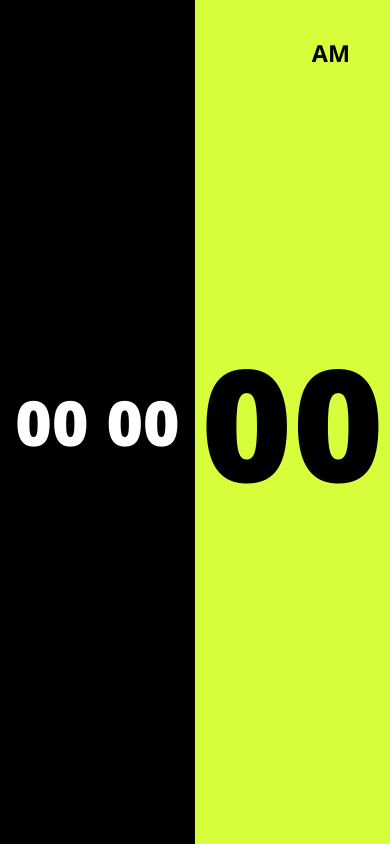
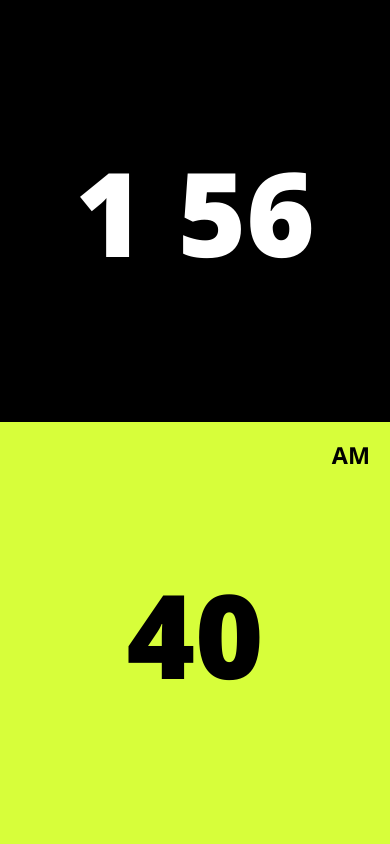
Before and after one commit to JohamSMC/responsiveDigitalClock, a plain HTML site: page index.html in a window 390 px wide. Drawn offline with nearby package versions, Linux system fonts and the light colour scheme.

Commit message:
step Seven

```diff
--- a/index.html
+++ b/index.html
@@ -1,5 +1,6 @@
 <!DOCTYPE html>
 <html lang="en">
+
 <head>
     <meta charset="UTF-8">
     <meta name="viewport" content="width=device-width, initial-scale=1.0">
@@ -7,6 +8,7 @@
     <link rel="stylesheet" href="style.css">
     <title>Responsive Digital Clock</title>
 </head>
+
 <body>
     <section>
         <div class="sec sec1">
@@ -19,5 +21,7 @@
             <span id="ampm">AM</span>
         </div>
     </section>
+    <script src="script.js"></script>
 </body>
+
 </html>
--- /dev/null
+++ b/script.js
@@ -0,0 +1,20 @@
+function clock() {
+  let hours = document.getElementById("hour");
+  let minutes = document.getElementById("minutes");
+  let seconds = document.getElementById("seconds");
+  let ampm = document.getElementById("ampm");
+
+  let h = new Date().getHours();
+  let m = new Date().getMinutes();
+  let s = new Date().getSeconds();
+
+  if (h > 12) {
+    h = h - 12;
+  }
+
+  hours.innerHTML = h;
+  minutes.innerHTML = m;
+  seconds.innerHTML = s;
+}
+
+var interval = setInterval(clock, 1000);
--- a/style.css
+++ b/style.css
@@ -1,13 +1,13 @@
-@import url('https://fonts.googleapis.com/css2?family=Open+Sans:ital,wght@0,300;0,400;0,600;0,700;0,800;1,300;1,400;1,600;1,700;1,800&display=swap');
+@import url("https://fonts.googleapis.com/css2?family=Open+Sans:ital,wght@0,300;0,400;0,600;0,700;0,800;1,300;1,400;1,600;1,700;1,800&display=swap");
 
-*{
+* {
   margin: 0;
   padding: 0;
   box-sizing: border-box;
-    font-family: 'Open Sans', sans-serif;
+  font-family: "Open Sans", sans-serif;
 }
 
-section{
+section {
   position: relative;
   width: 100%;
   height: 100vh;
@@ -16,7 +16,7 @@ section{
   display: flex;
 }
 
-.sec{
+.sec {
   position: relative;
   width: 50%;
   height: 100%;
@@ -26,23 +26,23 @@ section{
   align-items: center;
 }
 
-.sec h2{
+.sec h2 {
   color: #fff;
   font-size: 16vw;
   font-weight: 800;
   line-height: 1em;
 }
 
-.sec2{
+.sec2 {
   background: #d7fe3a;
 }
 
-.sec2 h2{
+.sec2 h2 {
   color: #000;
   font-size: 40vw;
 }
 
-#ampm{
+#ampm {
   position: absolute;
   top: 40px;
   right: 40px;
@@ -51,16 +51,42 @@ section{
   font-weight: 700;
 }
 
-#dot{
+#dot {
   position: relative;
   animation: animate 1s linear infinite;
 }
 
-@keyframes animate{
-    0%,15%{
+@keyframes animate {
+  0%,
+  15% {
     opacity: 0;
   }
-    15.1%,100%{
+  15.1%,
+  100% {
     opacity: 1;
   }
 }
+
+@media (max-width: 768px) {
+  section {
+    flex-direction: column;
+  }
+  .sec {
+    position: relative;
+    width: 100%;
+    height: 50%;
+  }
+
+  .sec h2 {
+    font-size: 30vw;
+  }
+
+  .sec2 h2 {
+    font-size: 30vw;
+  }
+
+  #ampm {
+    top: 20px;
+    right: 20px;
+  }
+}
```
Lines whose indentation alone changed are shown as unchanged.
